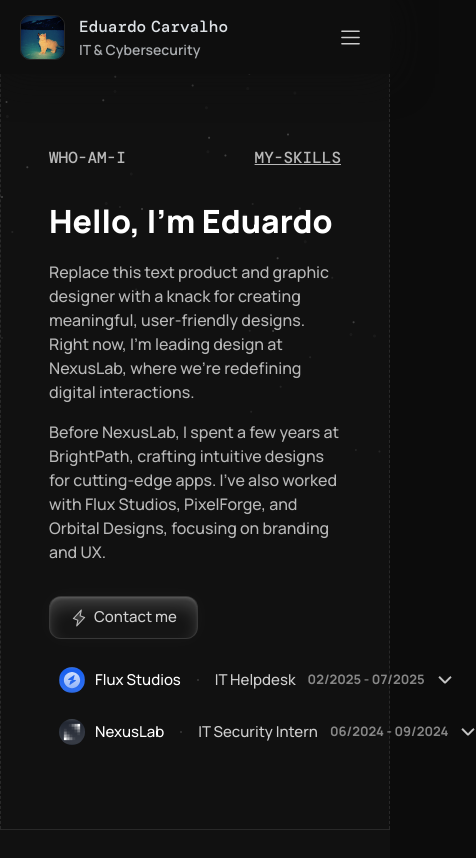
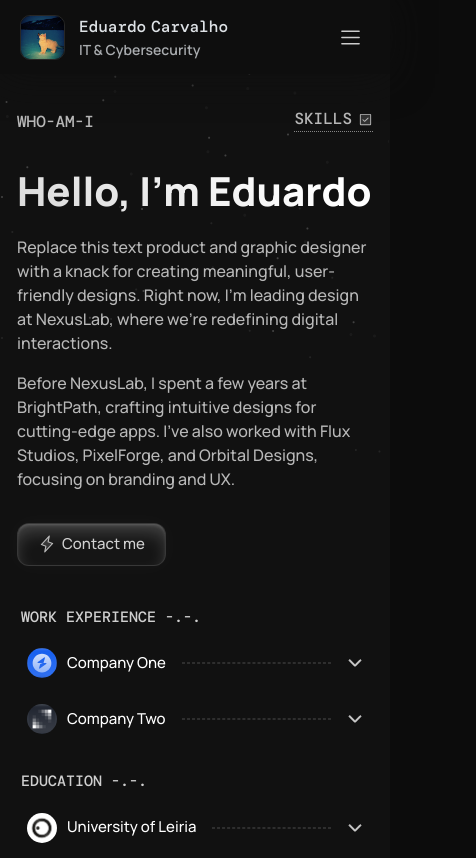
Before and after one commit to eduardo-1912/Personal-Website, a plain HTML site: page index.html in a window 390 px wide. Shown: the top 858 px of the page, 476 px wide, since content can reach past the window. Drawn offline with nearby package versions, Linux system fonts and the light colour scheme; a web font is replaced by a local one.

Commit message:
home 60%

```diff
--- a/index.html
+++ b/index.html
@@ -139,10 +139,10 @@
 
                 <div class="d-flex justify-content-between" style="margin-bottom: 32px;">
                     <p class="mono-text" data-en="WHO-AM-I" data-pt="QUEM-SOU-EU"></p>
-                    <a href="#" class="text-white"><p class="mono-text" data-en="MY-SKILLS" data-pt="HABILIDADES"></p><span></span></a>
+                    <a id="skills-btn" class="text-white mono-text" href="#">SKILLS<span></span></a>
                 </div>
 
-                <h1 style="font-weight: 800; font-size: 32px; margin-bottom: 20px;">Hello, I'm Eduardo</h1>
+                <h1 id="home-title" data-en="Hello, I'm Eduardo" data-pt="Olá, chamo-me Eduardo"></h1>
 
                 <div>
                     <p class="about-text mb-3">Replace this text product and graphic designer with a knack for creating meaningful, user-friendly designs. Right now, I’m leading design at NexusLab, where we’re redefining digital interactions.</p>
@@ -150,21 +150,25 @@
                     <a id="contact-btn" class="my-3" href="#contact"><span></span><p class="fs-15" data-en="Contact me" data-pt="Contactar"></p></a>
                 </div>
 
-                <div class="job-experience">
-                    <div class="job-item">
-                        <div class="job-header" data-bs-toggle="collapse" data-bs-target="#job1" aria-expande="false">
-                            <div class="job-left">
-                                <img src="assets/img/work1.svg" alt="Flux Studios">
-                                <span>Flux Studios</span>
+                <div class="my-4">
+
+                    <p class="mb-2 ms-1 mono fs-15 opacity-80" data-en="WORK EXPERIENCE -.-." data-pt="EXPERIÊNCIA PROFISSIONAL -.-."></p>
+
+                    <div class="experience">
+                        <div class="experience-item">
+                            <div class="experience-header" data-bs-toggle="collapse" data-bs-target="#work1" aria-expande="false">
+                                <div class="experience-left">
+                                    <img src="assets/img/work1.svg">
+                                    <span>Company One</span>
                                 </div>
-                            <div class="job-divider"></div>
-                            <div class="job-right">
+                                <div class="experience-divider"></div>
+                                <div class="experience-right">
                                     <span>IT Helpdesk</span>
-                                <span>02/2025 - 07/2025</span>
+                                    <span>02/2026 - 07/2026</span>
                                     <span id="collapse-arrow"></span>
                                 </div>
                             </div>
-                        <div id="job1" class="collapse job-description">
+                            <div id="work1" class="collapse experience-description">
                                 <ul>
                                     <li data-en="Designed and led multiple high-profile projects." data-pt="Designed and led multiple high-profile projects."></li>
                                     <li>Managed a team of UI/UX designers.</li>
@@ -173,20 +177,20 @@
                             </div>
                         </div>
 
-                    <div class="job-item">
-                        <div class="job-header" data-bs-toggle="collapse" data-bs-target="#job2">
-                            <div class="job-left">
-                                <img src="assets/img/work2.svg" alt="NexusLab">
-                                <span>NexusLab</span>
+                        <div class="experience-item">
+                            <div class="experience-header" data-bs-toggle="collapse" data-bs-target="#work2">
+                                <div class="experience-left">
+                                    <img src="assets/img/work2.svg">
+                                    <span>Company Two</span>
                                 </div>
-                            <div class="job-divider"></div>
-                            <div class="job-right">
+                                <div class="experience-divider"></div>
+                                <div class="experience-right">
                                     <span>IT Security Intern</span>
-                                <span>06/2024 - 09/2024</span>
+                                    <span>06/2025 - 09/2025</span>
                                     <span id="collapse-arrow"></span>
                                 </div>
                             </div>
-                        <div id="job2" class="collapse job-description">
+                            <div id="work2" class="collapse experience-description">
                                 <ul>
                                     <li>Worked remotely on branding and UI/UX projects.</li>
                                     <li>Designed marketing materials and interactive websites.</li>
@@ -197,6 +201,40 @@
                     </div>
 
 
+
+                </div>
+
+                <div class="mt-4">
+
+                    <p class="mb-2 ms-1 mono fs-15 opacity-80" data-en="EDUCATION -.-." data-pt="EDUCAÇÃO -.-."></p>
+
+                    <div class="experience">
+                        <div class="experience-item">
+                            <div class="experience-header" data-bs-toggle="collapse" data-bs-target="#education1" aria-expande="false">
+                                <div class="experience-left">
+                                    <img src="assets/img/logo-ipleiria.jpg">
+                                    <span data-en="University of Leiria" data-pt="Politécnico de Leiria"></span>
+                                </div>
+                                <div class="experience-divider"></div>
+                                <div class="experience-right">
+                                    <span data-en="Information Systems Programming" data-pt="Programação de Sistemas de Informação"></span>
+                                    <span>09/2024 - 07/2026</span>
+                                    <span id="collapse-arrow"></span>
+                                </div>
+                            </div>
+                            <div id="education1" class="collapse experience-description">
+                                <ul>
+                                    <li data-en="Designed and led multiple high-profile projects." data-pt="Designed and led multiple high-profile projects."></li>
+                                    <li>Managed a team of UI/UX designers.</li>
+                                    <li>Collaborated with developers to improve workflows.</li>
+                                </ul>
+                            </div>
+                        </div>
+                    </div>
+
+
+
+                </div>
 
             </div>
         </section>
@@ -214,16 +252,13 @@
 
         <div class="container">
             <section id="projects">
-                <img src="assets/img/placeholder.jpg" width="50%">
-                <img src="assets/img/placeholder.jpg" width="50%">
-                <img src="assets/img/placeholder.jpg" width="50%">
-                <img src="assets/img/placeholder.jpg" width="50%">
+                <img src="assets/img/placeholder.jpg" width="100%">
+                <img src="assets/img/placeholder.jpg" width="100%">
+
             </section>
             <section id="contact">
-                <img src="assets/img/placeholder.jpg" width="50%">
-                <img src="assets/img/placeholder.jpg" width="50%">
-                <img src="assets/img/placeholder.jpg" width="50%">
-                <img src="assets/img/placeholder.jpg" width="50%">
+                <img src="assets/img/placeholder.jpg" width="100%">
+                <img src="assets/img/placeholder.jpg" width="100%">
             </section>
         </div>
 
--- a/styles.css
+++ b/styles.css
@@ -61,6 +61,22 @@ body {
 
 .fs-20 {
     font-size: 20px;
+}
+
+.mono {
+    font-family: 'DM Mono', monospace;
+}
+
+.opacity-70 {
+    opacity: 0.7;
+}
+
+.opacity-80 {
+    opacity: 0.8;
+}
+
+.opacity-90 {
+    opacity: 0.9;
 }
 
 /*#region SIDEBAR */
@@ -567,7 +583,6 @@ body {
 
 
 #btn-download-cv {
-    display: block;
     background-color: rgb(25, 25, 25);
     border: 1px dashed rgba(255, 255, 255, 0.12);
     border-radius: 10px;
@@ -732,6 +747,23 @@ body {
     z-index: 1; /* Ensure content stays above */
 }
 
+@media (max-width: 767px) {
+    .container-home {
+        padding: 36px 16px;
+        border-inline: 1px dashed transparent;
+    }
+
+    .experience-right {
+        > span:nth-child(1) {
+            display: none;
+        }
+
+        > span:nth-child(2) {
+            display: none;
+        }
+    }
+}
+
 .stars-bg {
     position: absolute; /* Position it behind content */
     top: 0;
@@ -744,6 +776,52 @@ body {
     background-image: url("assets/img/download.svg");
     opacity: 0.2;
     overflow: hidden;
+}
+
+#skills-btn {
+    display: inline-flex;
+    align-items: center;
+    justify-content: center;
+    transition: all 0.3s ease-in-out;
+    text-decoration: none;
+    border-bottom: 1px dotted rgba(255, 255, 255, 0.7);
+    transform: translateY(-3px);
+    > span {
+        display: inline-block;
+        width: 15px;
+        height: 15px;
+        background-size: 100% 100%;
+        object-fit: scale-down;
+        background-color: rgb(255, 255, 255);
+        -webkit-mask-size: contain;
+        -webkit-mask-repeat: no-repeat;
+        mask-size: contain;
+        mask-repeat: no-repeat;
+        -webkit-mask-image: url("assets/img/check-square-duotone-svgrepo-com.svg");
+        mask-image: url("assets/img/check-square-duotone-svgrepo-com.svg");
+        margin-left: 6px;
+        transition: all 0.3s ease-in-out;
+    }
+}
+
+#skills-btn:hover {
+    opacity: 0.9;
+    text-shadow: 0 0 30px rgba(255, 255, 255, 0.4);
+}
+
+#skills-btn:active {
+    opacity: 1;
+}
+
+#home-title {
+    font-weight: 900;
+    font-size: 40px;
+    margin-bottom: 20px;
+    background: rgb(255,255,255);
+    background: linear-gradient(-145deg, rgba(255,255,255,1) 20%, rgb(217, 217, 217) 100%);
+    background-clip: text;
+    -webkit-text-fill-color: transparent;
+
 }
 
 
@@ -809,13 +887,13 @@ body {
 }
 
 
-.job-experience {
+.experience {
     display: flex;
     flex-direction: column;
     gap: 2px;
 }
 
-.job-header {
+.experience-header {
     display: flex;
     justify-content: space-between;
     align-items: center;
@@ -825,11 +903,9 @@ body {
     transition: all 0.3s ease-in-out;
 }
 
-.job-header:hover {
 
-}
 
-.job-left {
+.experience-left {
     display: flex;
     align-items: center;
     gap: 10px;
@@ -837,13 +913,13 @@ body {
     white-space: nowrap; /* Prevents text from wrapping */
 }
 
-.job-left img {
-    width: 26px;
-    height: 26px;
+.experience-left img {
+    width: 30px;
+    height: 30px;
     border-radius: 50%;
 }
 
-.job-right {
+.experience-right {
     display: flex;
     align-items: center;
     align-content: center;
@@ -865,13 +941,13 @@ body {
 
 }
 
-.job-divider {
+.experience-divider {
     flex-grow: 1;
     border: 0.05rem dashed rgba(255, 255, 255, 0.12);
     margin: 0 16px; /* Ensures spacing between elements */
 }
 
-.job-description ul {
+.experience-description ul {
     padding-left: 36px;
     padding-block: 2px 12px;
     margin: 0;
@@ -881,7 +957,7 @@ body {
 
 
 
-.job-description ul li {
+.experience-description ul li {
     margin-bottom: 5px;
     font-size: 15px;
 }
@@ -903,16 +979,11 @@ body {
     transition: all 0.3s ease-in-out;
 }
 
-.job-item .collapse.show + .job-header .job-right #collapse-arrow,
-.job-header[aria-expanded="true"] #collapse-arrow {
+.experience-item .collapse.show + .experience-header .experience-right #collapse-arrow,
+.experience-header[aria-expanded="true"] #collapse-arrow {
     transform: rotate(-180deg);
     opacity: 1;
 }
-
-
-
-
-
 
 
 .container-certificates {
```
Also changed, not shown: assets/img/arrow-square-out-duotone-svgrepo-com.svg (added), assets/img/caret-down-duotone-svgrepo-com.svg (added), assets/img/check-square-duotone-svgrepo-com.svg (added), assets/img/circle-wavy-check-duotone-svgrepo-com.svg (added), assets/img/logo-ipleiria.jpg (added), assets/img/star-four-duotone-svgrepo-com.svg (added). Lines whose indentation alone changed are shown as unchanged.
